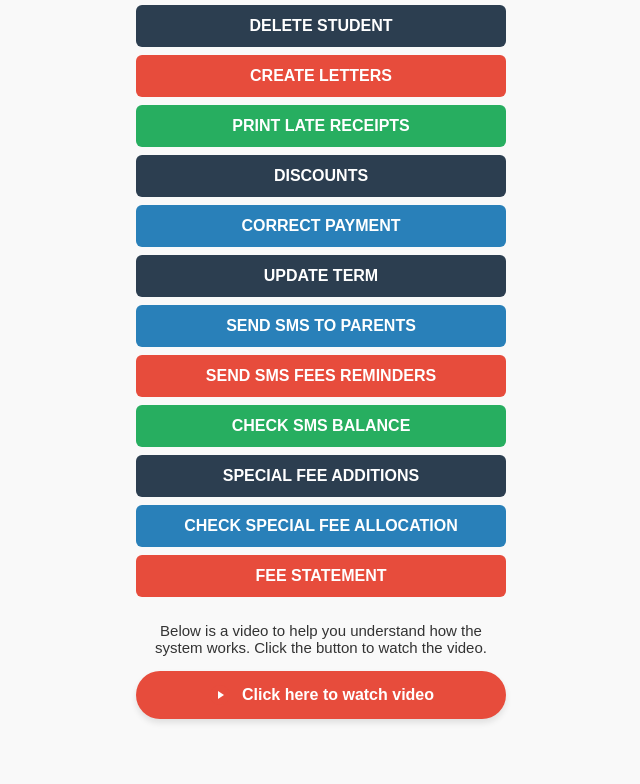
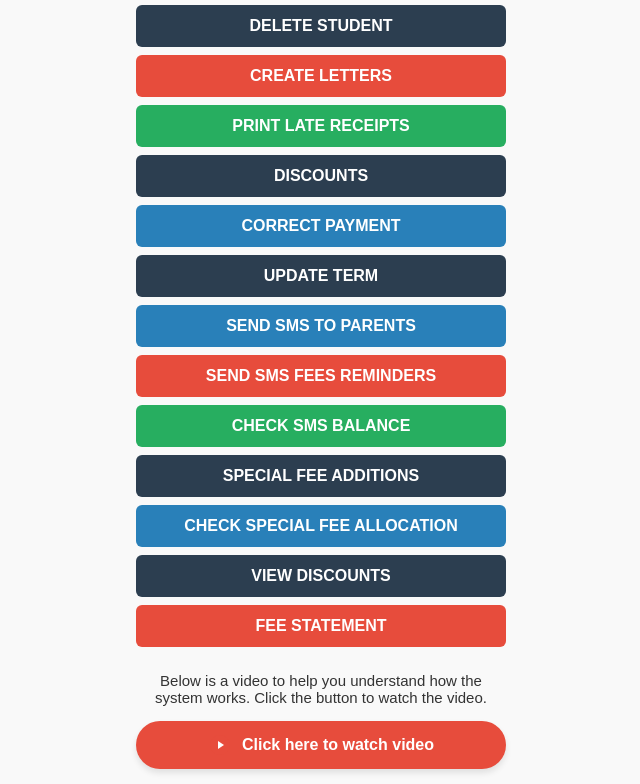
Before and after one commit to masomodigital/mumliz-UI, a plain HTML site: page index.html in a window 1280 px wide. Shown: the part 547-1331 px from the top of the page, without its empty margins (319-959 px from the left). Before the commit the page ends 1281 px from the top, so only its background shows below. Drawn offline with Linux system fonts and the light colour scheme.

Commit message:
Update index.html

```diff
--- a/index.html
+++ b/index.html
@@ -130,6 +130,7 @@
      <a href="https://script.google.com/macros/s/AKfycbybZDnCaT5Ut9kUWTTVJtvH9n3maDLsBTUq7NQqIPyAWGELAzn3SzsQbktMXRLqUOoX4A/exec" class="button green">CHECK SMS BALANCE</a>
      <a href="https://script.google.com/macros/s/AKfycbwp-XEgm6q9SsLP0DYdXkTYu-7vyDWaxpXCRG9Jpmr6FhlQynZ6AFXtzbkpVuFL-guy/exec" class="button black">SPECIAL FEE ADDITIONS</a>
      <a href="https://script.google.com/macros/s/AKfycbxr20XwQZ_iEcAHlDxqQcVteOG2QbCzM-WUN8jG-E_1s1P46ChgDMVBKCyjKXWd6Ic7Gw/exec" class="button blue">CHECK SPECIAL FEE ALLOCATION</a>
+    <a href="https://script.google.com/macros/s/AKfycbwVq5VyTL77M9eZivx8YlZTtryhUsOcAJ6F-KiH46BAuz5VeeBWDt1qGOxbRT4lcBwz/exec" class="button black">VIEW DISCOUNTS</a>
      <a href="https://script.google.com/macros/s/AKfycbwM9Aaq_N9iJbPXCd27gmfEiA-EdK2PLYqGZrCo2eyLHif7NUlNdtwngzsBLMd-vq8V/exec" class="button red">FEE STATEMENT</a>
     <p style="text-align: center; font-size: 15px; color: #333; margin-top: 25px;">
       Below is a video to help you understand how the system works. Click the button to watch the video.
```
